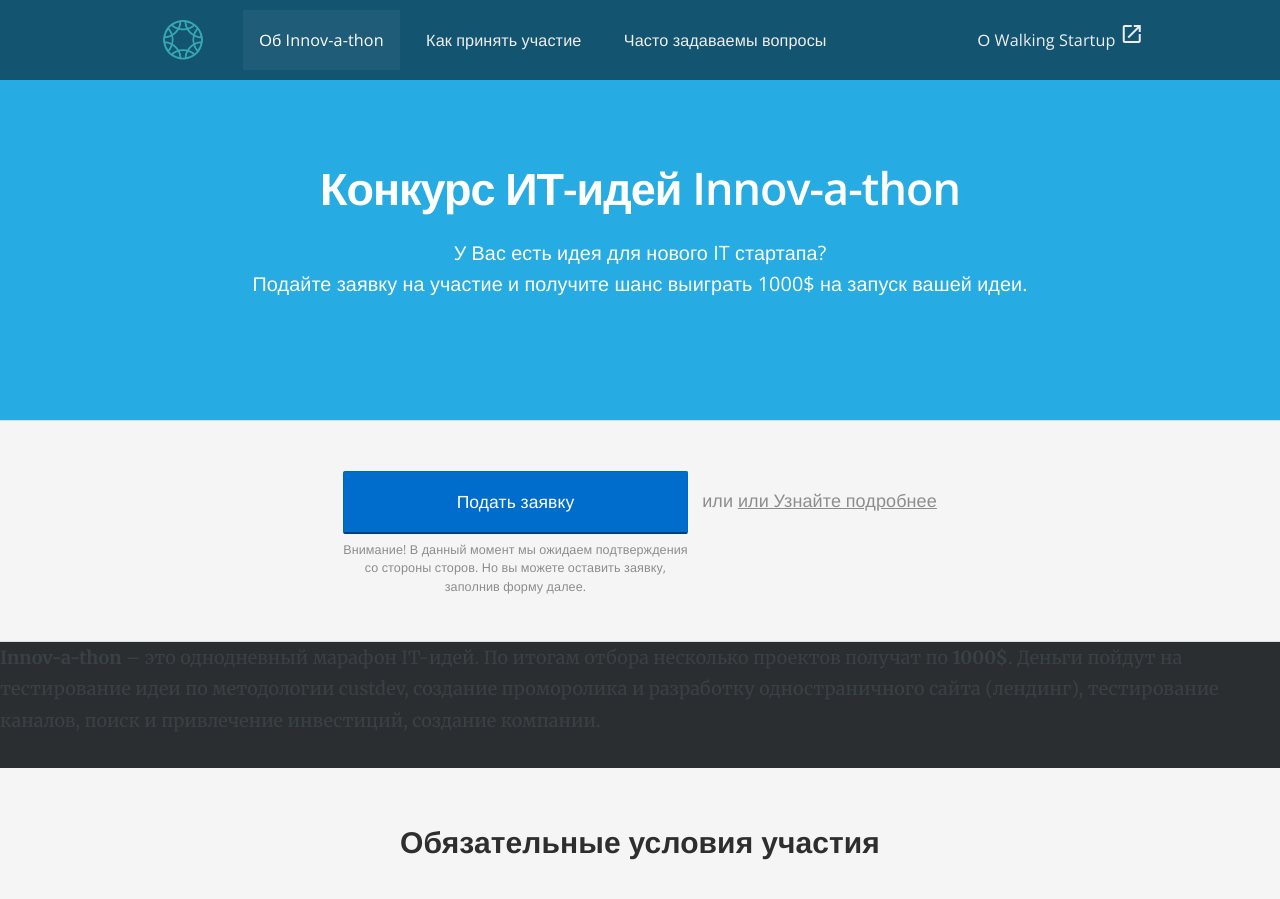
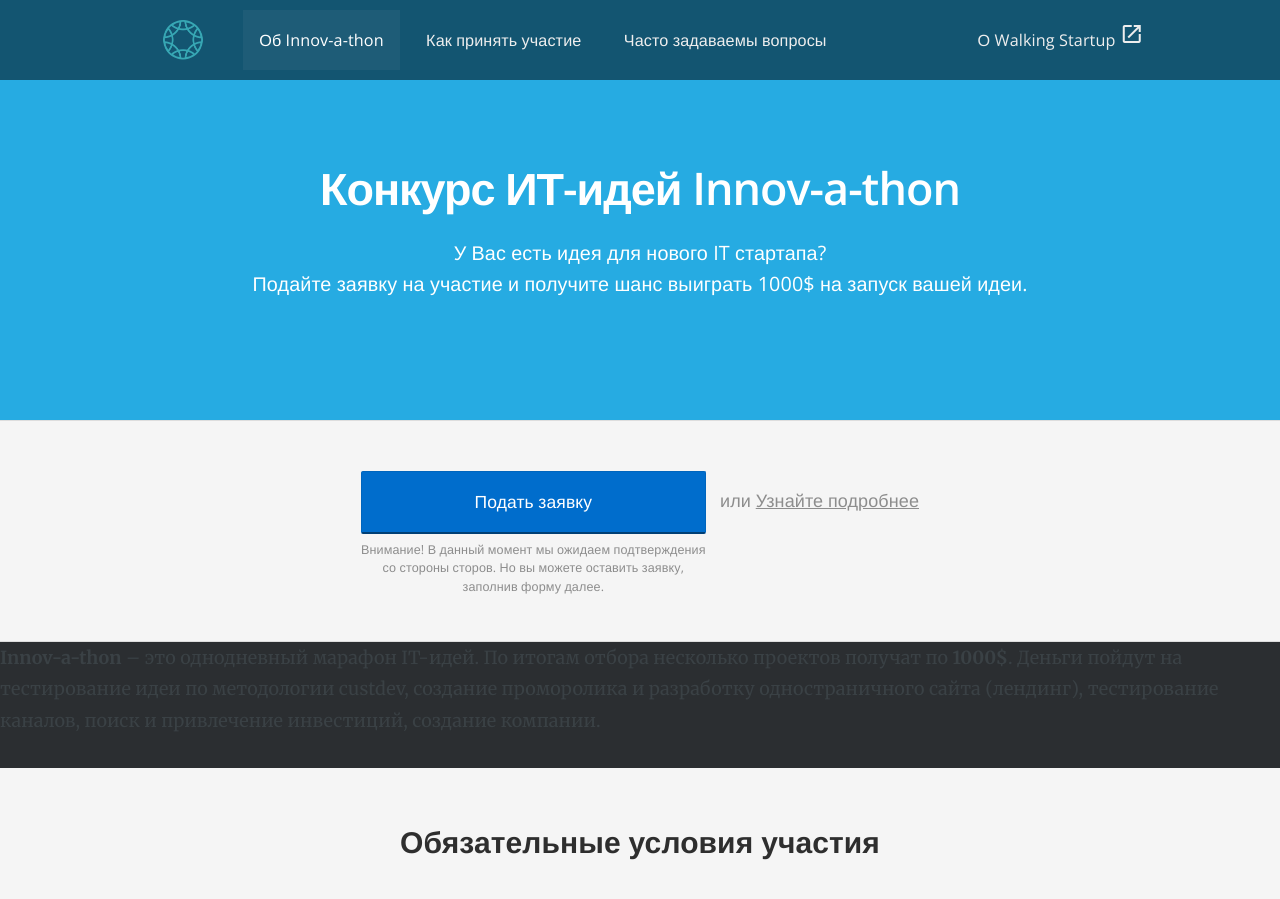
Before and after one commit to RakhimyanTim/innov-a-thon.ws.github.io, a Jekyll site: the page built from pages/index.html, in a window 1280 px wide and 900 px high. Built offline with Jekyll 4.4.1, drawn with Linux system fonts in a browser that asks for light colours; nearby versions of some CDN libraries.

Commit message:
Update index.html

```diff
--- a/pages/index.html
+++ b/pages/index.html
@@ -20,7 +20,7 @@
 					<a href="#" class="btn btn-block btn-centered btn-large btn-primary sign-up" style="display: inherit;">Подать заявку</a>
 				<span class="btn-sub-text">Внимание! В данный момент мы ожидаем подтверждения<br>со стороны сторов. Но вы можете оставить заявку, <br>заполнив форму далее. </span>
 			</div>
-		<span class="learn-more">или <a href="#">или Узнайте подробнее</a></span>
+		<span class="learn-more">или <a href="#">Узнайте подробнее</a></span>
 		</div>
 	</div>
 </section>
```
